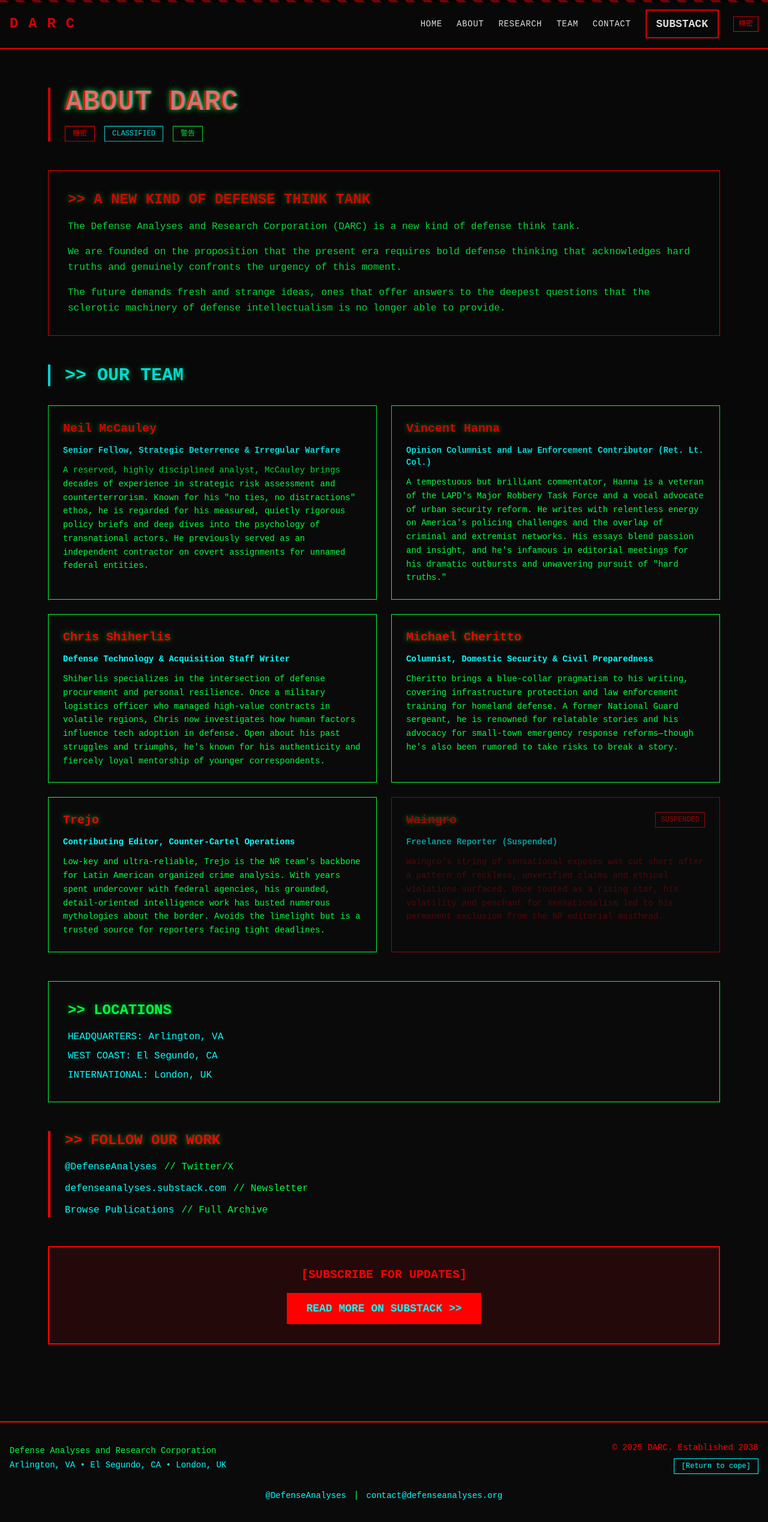
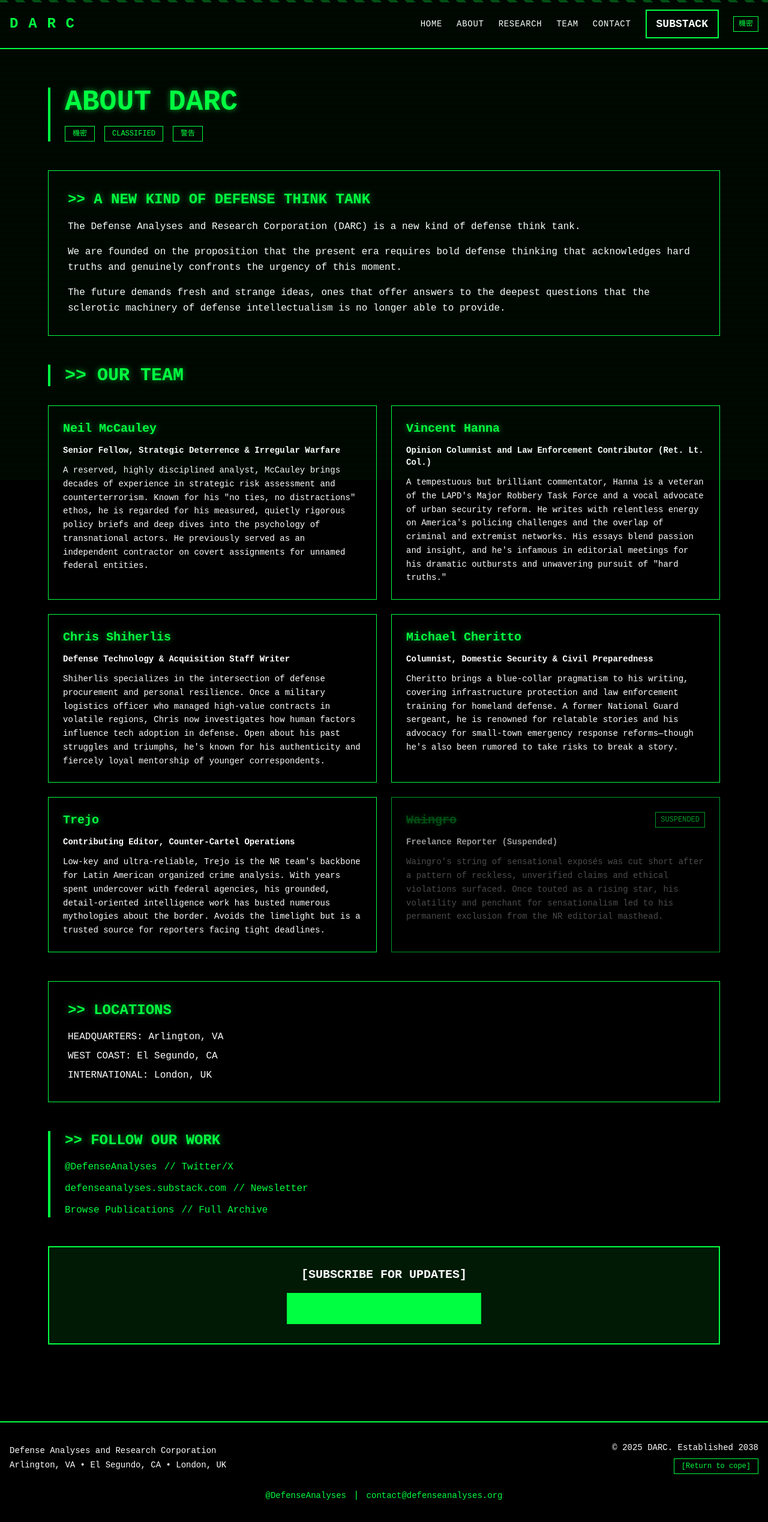
Before and after one commit to evanriggs/darc-site, a Next.js app: page /about in a window 1280 px wide. Shown: the whole page at 60% size. Built offline with nearby package versions, Linux system fonts and the light colour scheme.

Commit message:
Update DARC mode to black and green hacker aesthetic - remove red/cyan accents, use pure black background with green text

```diff
--- a/app/about/page.tsx
+++ b/app/about/page.tsx
@@ -51,30 +51,30 @@ export default function AboutPage() {
             <div className="darc-mode min-h-screen py-16">
                 <div className="container mx-auto px-4 max-w-6xl">
                     {/* Header */}
-                    <div className="mb-12 border-l-4 border-darc-red pl-6">
-                        <h1 className="text-5xl font-mono font-bold text-darc-red mb-4 chromatic" data-text="ABOUT DARC">
+                    <div className="mb-12 border-l-4 border-darc-green pl-6">
+                        <h1 className="text-5xl font-mono font-bold text-darc-green mb-4">
                             ABOUT DARC
                         </h1>
                         <div className="flex gap-4 text-xs">
-                            <span className="border border-darc-red text-darc-red px-3 py-1 font-mono">機密</span>
-                            <span className="border border-darc-cyan text-darc-cyan px-3 py-1 font-mono">CLASSIFIED</span>
+                            <span className="border border-darc-green text-darc-green px-3 py-1 font-mono">機密</span>
+                            <span className="border border-darc-green text-darc-green px-3 py-1 font-mono">CLASSIFIED</span>
                             <span className="border border-darc-green text-darc-green px-3 py-1 font-mono">警告</span>
                         </div>
                     </div>
 
                     {/* Intro Section */}
-                    <section className="bg-darc-black bg-opacity-50 border border-darc-red p-8 mb-12">
-                        <h2 className="text-2xl text-darc-red mb-4 font-bold font-mono">
+                    <section className="bg-darc-black bg-opacity-50 border border-darc-green p-8 mb-12">
+                        <h2 className="text-2xl text-darc-green mb-4 font-bold font-mono">
                             {'>> '} A NEW KIND OF DEFENSE THINK TANK
                         </h2>
-                        <p className="text-darc-green leading-relaxed mb-4 font-mono">
+                        <p className="text-white leading-relaxed mb-4 font-mono">
                             The Defense Analyses and Research Corporation (DARC) is a new kind of defense think tank.
                         </p>
-                        <p className="text-darc-green leading-relaxed mb-4 font-mono">
+                        <p className="text-white leading-relaxed mb-4 font-mono">
                             We are founded on the proposition that the present era requires bold defense thinking
                             that acknowledges hard truths and genuinely confronts the urgency of this moment.
                         </p>
-                        <p className="text-darc-green leading-relaxed font-mono">
+                        <p className="text-white leading-relaxed font-mono">
                             The future demands fresh and strange ideas, ones that offer answers to the deepest
                             questions that the sclerotic machinery of defense intellectualism is no longer able
                             to provide.
@@ -83,7 +83,7 @@ export default function AboutPage() {
 
                     {/* Authors Section */}
                     <section className="mb-12">
-                        <h2 className="text-3xl font-mono font-bold text-darc-cyan mb-8 border-l-4 border-darc-cyan pl-6">
+                        <h2 className="text-3xl font-mono font-bold text-darc-green mb-8 border-l-4 border-darc-green pl-6">
                             {'>> '} OUR TEAM
                         </h2>
                         <div className="grid grid-cols-1 md:grid-cols-2 gap-6">
@@ -92,27 +92,27 @@ export default function AboutPage() {
                                     key={index}
                                     className={`border p-6 font-mono transition-all ${
                                         author.status === 'suspended'
-                                            ? 'border-darc-red bg-darc-black bg-opacity-30 opacity-60'
-                                            : 'border-darc-green bg-darc-black bg-opacity-50 hover:border-darc-cyan'
+                                            ? 'border-darc-green bg-darc-black bg-opacity-30 opacity-60'
+                                            : 'border-darc-green bg-darc-black bg-opacity-50 hover:border-white'
                                     }`}
                                 >
                                     <div className="flex items-start justify-between mb-3">
                                         <h3 className={`text-xl font-bold ${
-                                            author.status === 'suspended' ? 'text-darc-red line-through' : 'text-darc-red'
+                                            author.status === 'suspended' ? 'text-darc-green line-through opacity-50' : 'text-darc-green'
                                         }`}>
                                             {author.name}
                                         </h3>
                                         {author.status === 'suspended' && (
-                                            <span className="text-xs text-darc-red border border-darc-red px-2 py-1">
+                                            <span className="text-xs text-darc-green border border-darc-green px-2 py-1">
                                                 SUSPENDED
                                             </span>
                                         )}
                                     </div>
-                                    <p className="text-darc-cyan text-sm mb-3 font-semibold">
+                                    <p className="text-white text-sm mb-3 font-semibold">
                                         {author.title}
                                     </p>
                                     <p className={`text-sm leading-relaxed ${
-                                        author.status === 'suspended' ? 'text-darc-red opacity-50' : 'text-darc-green'
+                                        author.status === 'suspended' ? 'text-white opacity-50' : 'text-white'
                                     }`}>
                                         {author.bio}
                                     </p>
@@ -126,7 +126,7 @@ export default function AboutPage() {
                         <h2 className="text-2xl text-darc-green mb-4 font-bold font-mono">
                             {'>> '} LOCATIONS
                         </h2>
-                        <div className="space-y-2 text-darc-cyan font-mono">
+                        <div className="space-y-2 text-white font-mono">
                             <p>HEADQUARTERS: Arlington, VA</p>
                             <p>WEST COAST: El Segundo, CA</p>
                             <p>INTERNATIONAL: London, UK</p>
@@ -134,8 +134,8 @@ export default function AboutPage() {
                     </section>
 
                     {/* Follow Section */}
-                    <section className="border-l-4 border-darc-red pl-6 mb-12">
-                        <h2 className="text-2xl text-darc-red mb-4 font-bold font-mono">
+                    <section className="border-l-4 border-darc-green pl-6 mb-12">
+                        <h2 className="text-2xl text-darc-green mb-4 font-bold font-mono">
                             {'>> '} FOLLOW OUR WORK
                         </h2>
                         <div className="space-y-3 font-mono">
@@ -144,50 +144,47 @@ export default function AboutPage() {
                                     href="https://x.com/DefenseAnalyses"
                                     target="_blank"
                                     rel="noopener noreferrer"
-                                    className="text-darc-cyan hover:text-darc-red glitch-effect"
-                                    data-text="@DefenseAnalyses"
+                                    className="text-darc-green hover:text-white"
                                 >
                                     @DefenseAnalyses
                                 </a>
-                                <span className="text-darc-green ml-3">// Twitter/X</span>
+                                <span className="text-white ml-3">// Twitter/X</span>
                             </p>
                             <p>
                                 <a
                                     href="https://defenseanalyses.substack.com"
                                     target="_blank"
                                     rel="noopener noreferrer"
-                                    className="text-darc-cyan hover:text-darc-red glitch-effect"
-                                    data-text="defenseanalyses.substack.com"
+                                    className="text-darc-green hover:text-white"
                                 >
                                     defenseanalyses.substack.com
                                 </a>
-                                <span className="text-darc-green ml-3">// Newsletter</span>
+                                <span className="text-white ml-3">// Newsletter</span>
                             </p>
                             <p>
                                 <a
                                     href="https://defenseanalyses.org/publications/"
                                     target="_blank"
                                     rel="noopener noreferrer"
-                                    className="text-darc-cyan hover:text-darc-red glitch-effect"
-                                    data-text="Browse Publications"
+                                    className="text-darc-green hover:text-white"
                                 >
                                     Browse Publications
                                 </a>
-                                <span className="text-darc-green ml-3">// Full Archive</span>
+                                <span className="text-white ml-3">// Full Archive</span>
                             </p>
                         </div>
                     </section>
 
                     {/* Substack CTA */}
-                    <div className="mt-12 bg-darc-red bg-opacity-10 border-2 border-darc-red p-8 text-center">
-                        <p className="text-darc-red font-bold text-xl mb-4 font-mono">
+                    <div className="mt-12 bg-darc-green bg-opacity-10 border-2 border-darc-green p-8 text-center">
+                        <p className="text-darc-green font-bold text-xl mb-4 font-mono">
                             [SUBSCRIBE FOR UPDATES]
                         </p>
                         <a
                             href="https://defenseanalyses.substack.com"
                             target="_blank"
                             rel="noopener noreferrer"
-                            className="inline-block bg-darc-red text-black px-8 py-3 font-bold font-mono hover:bg-darc-cyan hover:text-black transition-all text-lg"
+                            className="inline-block bg-darc-green text-black px-8 py-3 font-bold font-mono hover:bg-white hover:text-black transition-all text-lg"
                         >
                             READ MORE ON SUBSTACK &gt;&gt;
                         </a>
--- a/app/globals.css
+++ b/app/globals.css
@@ -41,9 +41,9 @@ nav a:hover {
 }
 
 
-/* DARC Mode Global Styles */
+/* DARC Mode Global Styles - Black & Green Hacker Theme */
 .darc-mode {
-  background-color: #0a0a0a;
+  background-color: #000000;
   color: #00ff41;
   font-family: 'Courier New', monospace;
   position: relative;
@@ -58,8 +58,8 @@ nav a:hover {
   height: 100%;
   background:
     repeating-linear-gradient(0deg,
-      rgba(0, 0, 0, 0.15) 0px,
-      rgba(0, 0, 0, 0.15) 1px,
+      rgba(0, 255, 65, 0.03) 0px,
+      rgba(0, 255, 65, 0.03) 1px,
       transparent 1px,
       transparent 2px);
   pointer-events: none;
@@ -67,21 +67,30 @@ nav a:hover {
 }
 
 .darc-mode a {
-  color: #00ffff;
+  color: #00ff41;
   text-decoration: none;
   transition: all 0.2s;
 }
 
 .darc-mode a:hover {
-  color: #ff0000;
-  text-shadow: 0 0 8px rgba(255, 0, 0, 0.8);
+  color: #ffffff;
+  text-shadow: 0 0 8px rgba(0, 255, 65, 0.8);
 }
 
-/* CRT Phosphor Glow */
+/* CRT Phosphor Glow - Green */
 .darc-mode h1,
 .darc-mode h2,
 .darc-mode h3 {
-  text-shadow: 0 0 10px rgba(0, 255, 65, 0.5);
+  text-shadow: 0 0 10px rgba(0, 255, 65, 0.6);
+  color: #00ff41;
+}
+
+.darc-mode p {
+  color: #ffffff;
+}
+
+.darc-mode span {
+  color: #00ff41;
 }
 
 /* Glitch Effect */
@@ -179,16 +188,16 @@ nav a:hover {
   clip-path: polygon(30% 0%, 70% 0%, 100% 30%, 100% 70%, 70% 100%, 30% 100%, 0% 70%, 0% 30%);
 }
 
-/* Warning Stripe */
+/* Warning Stripe - Green */
 .warning-stripe {
   background: repeating-linear-gradient(45deg,
-      #ff0000,
-      #ff0000 10px,
+      #00ff41,
+      #00ff41 10px,
       #000000 10px,
       #000000 20px);
 }
 
-/* Chromatic Aberration */
+/* Chromatic Aberration - Green */
 .chromatic {
   position: relative;
 }
@@ -204,16 +213,16 @@ nav a:hover {
 }
 
 .chromatic::before {
-  color: #ff0000;
-  transform: translate(-2px, 0);
-  opacity: 0.5;
+  color: #00ff41;
+  transform: translate(-1px, 0);
+  opacity: 0.3;
   mix-blend-mode: screen;
 }
 
 .chromatic::after {
-  color: #00ffff;
-  transform: translate(2px, 0);
-  opacity: 0.5;
+  color: #ffffff;
+  transform: translate(1px, 0);
+  opacity: 0.3;
   mix-blend-mode: screen;
 }
 
--- a/components/CRTOverlay.tsx
+++ b/components/CRTOverlay.tsx
@@ -35,7 +35,7 @@ export function CRTOverlay() {
             {particles.map(particle => (
                 <div
                     key={particle.id}
-                    className="fixed pointer-events-none text-darc-red opacity-20 font-mono text-xs z-50"
+                    className="fixed pointer-events-none text-darc-green opacity-20 font-mono text-xs z-50"
                     style={{
                         left: `${particle.x}%`,
                         top: `${particle.y}%`,
--- a/components/Navigation.tsx
+++ b/components/Navigation.tsx
@@ -18,14 +18,14 @@ export function Navigation() {
 
     if (isDarcMode) {
         return (
-            <nav className="border-b-2 border-darc-red bg-darc-black py-4 relative">
-                {/* Warning stripe */}
-                <div className="absolute top-0 left-0 w-full h-1 warning-stripe opacity-50"></div>
+            <nav className="border-b-2 border-darc-green bg-darc-black py-4 relative">
+                {/* Green accent stripe */}
+                <div className="absolute top-0 left-0 w-full h-1 warning-stripe opacity-30"></div>
 
                 <div className="container mx-auto px-4">
                     <div className="flex items-center justify-between">
                         <Link href="/" className="text-2xl font-bold font-mono tracking-wider">
-                            <span className="text-darc-red glitch-effect" data-text="D A R C">D A R C</span>
+                            <span className="text-darc-green">D A R C</span>
                         </Link>
 
                         <div className="flex gap-6 items-center">
@@ -38,7 +38,7 @@ export function Navigation() {
                                             target="_blank"
                                             rel="noopener noreferrer"
                                             className={`font-mono uppercase text-sm tracking-wider transition-all
-                            ${pathname === link.href ? 'text-darc-red' : 'text-darc-green hover:text-darc-cyan'}
+                            ${pathname === link.href ? 'text-darc-green' : 'text-white hover:text-darc-green'}
                           `}
                                         >
                                             {link.label}
@@ -50,7 +50,7 @@ export function Navigation() {
                                         key={link.href}
                                         href={link.href}
                                         className={`font-mono uppercase text-sm tracking-wider transition-all
-                        ${pathname === link.href ? 'text-darc-red' : 'text-darc-green hover:text-darc-cyan'}
+                        ${pathname === link.href ? 'text-darc-green' : 'text-white hover:text-darc-green'}
                       `}
                                     >
                                         {link.label}
@@ -61,11 +61,11 @@ export function Navigation() {
                                 href="https://defenseanalyses.substack.com"
                                 target="_blank"
                                 rel="noopener noreferrer"
-                                className="font-mono uppercase text-lg font-bold text-darc-red border-2 border-darc-red px-4 py-2 hover:bg-darc-red hover:text-black transition-all"
+                                className="font-mono uppercase text-lg font-bold text-darc-green border-2 border-darc-green px-4 py-2 hover:bg-darc-green hover:text-black transition-all"
                             >
-                                <span className="glitch-effect" data-text="SUBSTACK">SUBSTACK</span>
+                                SUBSTACK
                             </a>
-                            <div className="text-xs text-darc-red border border-darc-red px-2 py-1 font-mono">
+                            <div className="text-xs text-darc-green border border-darc-green px-2 py-1 font-mono">
                                 機密
                             </div>
                         </div>
--- a/tailwind.config.ts
+++ b/tailwind.config.ts
@@ -16,11 +16,11 @@ const config: Config = {
           lightgray: '#e2e8f0',
           white: '#ffffff',
         },
-        // DARC mode colors
+        // DARC mode colors - Black & Green Hacker Theme
         darc: {
-          black: '#0a0a0a',
-          red: '#ff0000',
-          cyan: '#00ffff',
+          black: '#000000',
+          red: '#00ff41', // Using green instead of red
+          cyan: '#00ff41', // Using green instead of cyan
           green: '#00ff41',
           white: '#ffffff',
         },
```
